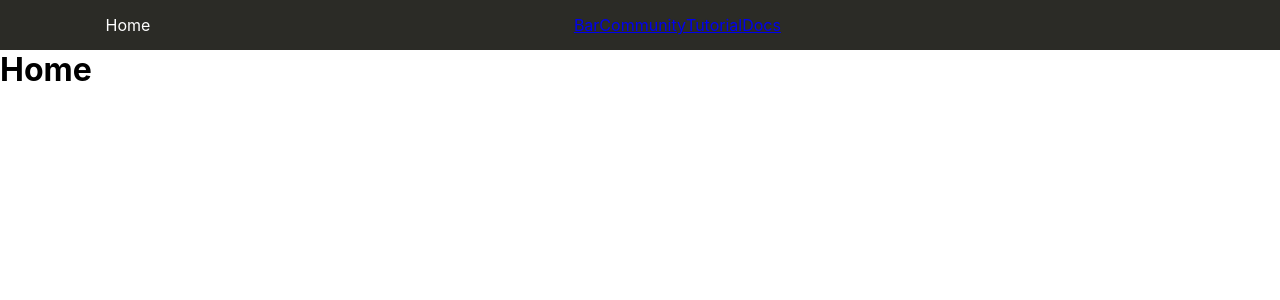
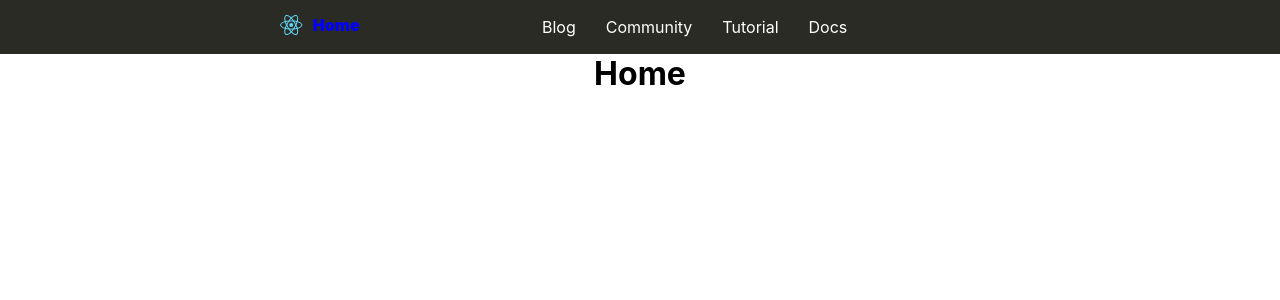
Before and after one commit to Zappp/frontend-react-playground, a React (Create React App) app: page / in a window 1280 px wide. Shown: the top 300 px of the page. Built offline with nearby package versions, Linux system fonts and the light colour scheme.

Commit message:
updating navigation bar

```diff
--- a/src/App.css
+++ b/src/App.css
@@ -1,2 +1,3 @@
 .App{
+  text-align: center;
 }
--- a/src/components/Nav/index.css
+++ b/src/components/Nav/index.css
@@ -4,30 +4,56 @@
   box-sizing: border-box;
 }
 
-.nav {
+nav {
   display: flex;
   justify-content: center;
   background-color: rgb(43, 43, 38);
   position: relative;
 }
 
-.logo {
+.nav-logo{
+  padding-right: 10px;
+}
+
+.nav-home{
+  color: blue;
+  padding-left: 0px;
+  font-weight: 1000;
+}
+
+.nav-bar {
+  width: 50%;
+  display: flex;
+  align-items: center;
+  justify-content: center;
+}
+
+a {
   padding: 15px;
   color: white;
   text-decoration: none;
 }
 
-.bar {
-  width: 80%;
-  display: flex;
-  align-items: center;
-  justify-content: center;
-
+a:hover {
+  color: blue;
 }
 
-.link {
-  padding: 15px;
+a:active {
+  background-color: rgb(69, 72, 73);
   color: white;
-  text-decoration: none;
+}
 
+.active-link {
+  color: blue;
+  background-color: black;
+  border-bottom: solid;
 }
+
+.nav-home:active {
+  color: white;
+  background-color: inherit;
+}
+
+.nav-logo:active{
+  background-color: inherit;
+}
--- a/src/components/Nav/index.js
+++ b/src/components/Nav/index.js
@@ -1,31 +1,43 @@
 import React from 'react';
-import { NavLink } from 'react-router-dom';
+import { NavLink, Link } from 'react-router-dom';
 
 import './../../App.css';
 import './../Nav/index.css';
 
 function Nav() {
   return (
-    <nav className="nav">
+    <nav>
 
-        <NavLink to="/" activeClassName="logo">
-           Home
+      <Link to="/" className="nav-logo">
+        <svg height="20" xmlns="http://www.w3.org/2000/svg" viewBox="-11.5 -10.23174 23 20.46348">
+          <title>React Logo</title>
+          <circle cx="0" cy="0" r="2.05" fill="#61dafb" />
+          <g stroke="#61dafb" stroke-width="1" fill="none">
+            <ellipse rx="11" ry="4.2" />
+            <ellipse rx="11" ry="4.2" transform="rotate(60)" />
+            <ellipse rx="11" ry="4.2" transform="rotate(120)" />
+          </g>
+        </svg>
+      </Link>
+
+      <Link to="/" className="nav-home">
+        Home
+      </Link>
+
+      <div className="nav-bar">
+        <NavLink to="/Blog" activeClassName="active-link">
+          Blog
         </NavLink>
 
-      <div className="bar">
-        <NavLink to="/Blog" activeClassName="link">
-           Bar
-        </NavLink>
-
-        <NavLink to="/Community" activeClassName="link">
+        <NavLink to="/Community" activeClassName="active-link">
           Community
         </NavLink>
 
-        <NavLink to="/Tutorial" activeClassName="link">
+        <NavLink to="/Tutorial" activeClassName="active-link">
           Tutorial
         </NavLink>
 
-        <NavLink to="/Docs" activeClassName="link">
+        <NavLink to="/Docs" activeClassName="active-link">
           Docs
         </NavLink>
       </div>
```
Also changed, not shown: 1 other file (tests, documents, lock files or other folders).
